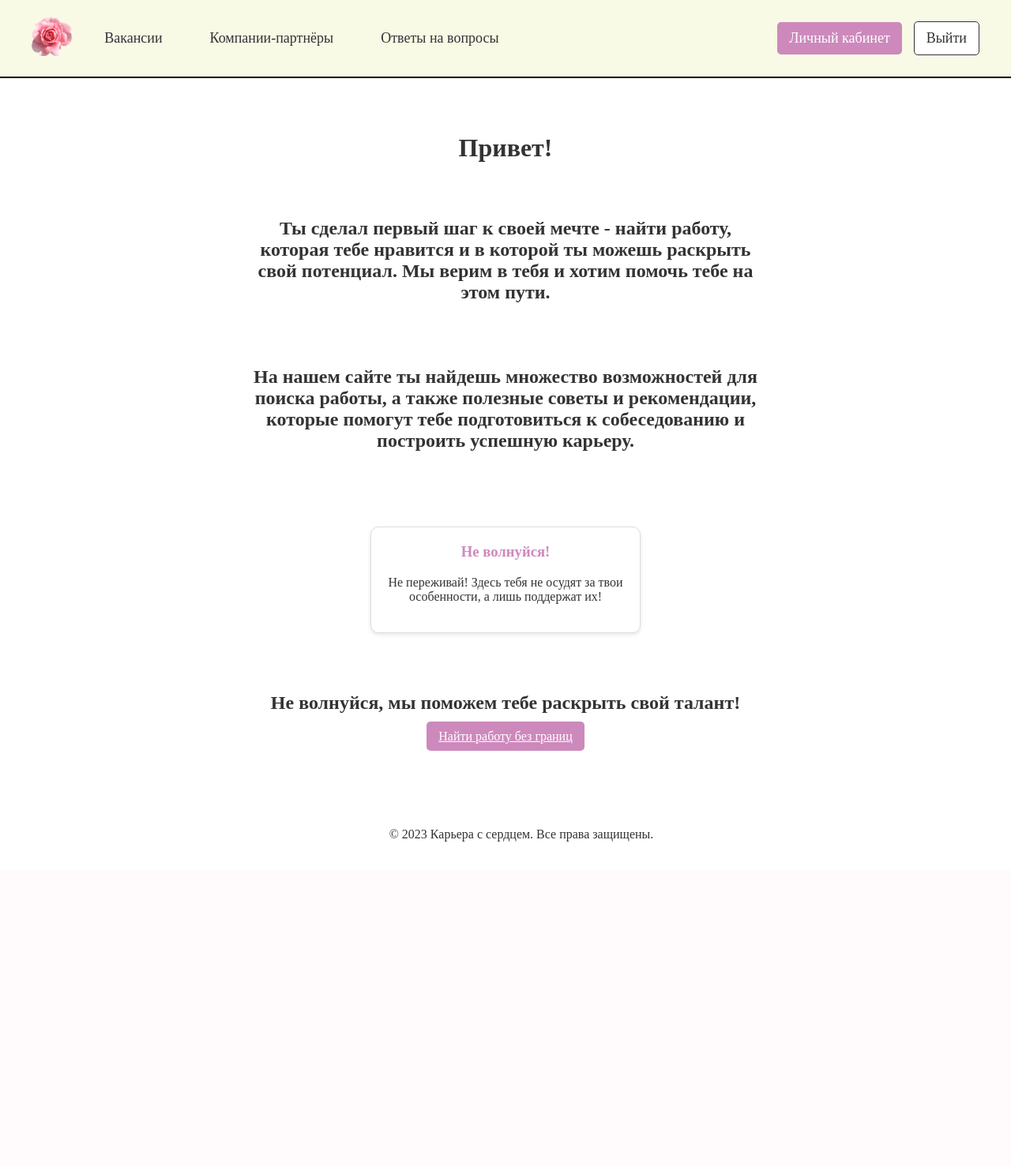
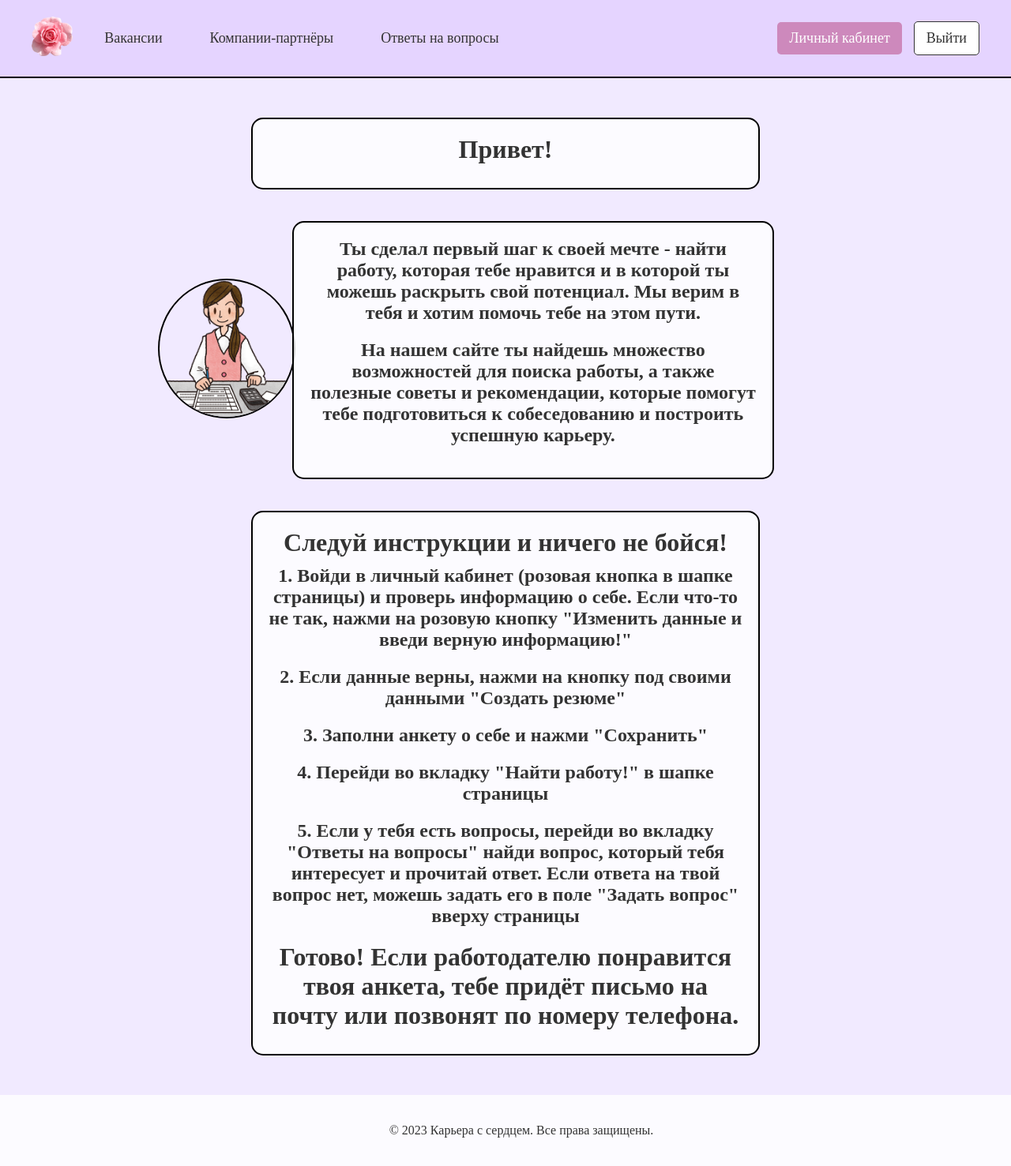
Before and after one commit to schlafrigevalerie/Volunteer_project, a PHP site: page /home-avt.html in a window 1280 px wide. Shown: the whole page at 79% size. Before the commit the page ends 1066 px from the top, so only its background shows below. Run offline with PHP 8.4, Linux system fonts and the light colour scheme; some web fonts are replaced.

Commit message:
change_home_avt

```diff
--- a/frontend/css/styles.css
+++ b/frontend/css/styles.css
@@ -1,6 +1,6 @@
 body {
     font-family: Arial, sans-serif;
-    background-color: url('../images/flowers.jpg'); /* Установка фона */
+    background-color: #F1EAFF;
     background-size:130% auto;/* Заполнение всего экрана */
     background-repeat: no-repeat; /* Без повторения */
     font-family: "Lora";
@@ -10,7 +10,7 @@ body {
 }
 
 header {
-    background-color: rgba(247, 249, 223, 0.8); /* Полупрозрачный нежно-желтый фон */
+    background-color: rgba(229, 212, 255); /* Полупрозрачный нежно-желтый фон */
     border-bottom: 2px solid black; /* Черная линия */
     padding: 20px 0; /* Убираем отступы */
     margin: 0; /* Убираем отступы */
@@ -95,9 +95,11 @@ nav a {
     border-radius: 15px; /* Закругленные углы */
     padding: 20px; /* Внутренние отступы */
     max-width: 600px; /* Максимальная ширина контейнера */
+    width: 100%; /* Ширина на 100% от родительского элемента */
     margin: 20px auto; /* Центрирование контейнера */
     text-align: center; /* Выравнивание текста по центру */
 }
+
 
 h1 {
     margin: 0 0 10px; /* Убираем верхний отступ и добавляем нижний */
@@ -160,15 +162,6 @@ footer {
     width: 100%;
 }
 
-.content-box {
-    background-color: rgba(255, 255, 255, 0.8); /* Полупрозрачный белый фон */
-    border-radius: 15px; /* Закругленные углы */
-    padding: 20px; /* Внутренние отступы */
-    max-width: 50%; /* Максимальная ширина контейнера */
-    margin: 20px auto; /* Центрирование контейнера */
-    text-align: center; /* Выравнивание текста по центру */
-}
-
 .form-group {
     margin-bottom: 25px; /* Отступ между полями формы */
 }
@@ -203,3 +196,49 @@ input[type="password"] {
     border: 1px solid #ccc; /* Светло-серая обводка */
     border-radius: 5px; /* Закругленные углы */
 }
+
+.content-box-container {
+    display: flex;
+    flex-direction: row-reverse;
+    justify-content: flex-start;
+    align-items: center;
+    margin-top: 20px;
+}
+
+
+.content-box-greetings{
+    background-color: rgba(255, 255, 255, 0.8); /* Полупрозрачный белый фон */
+    border-radius: 15px; /* Закругленные углы */
+    padding: 20px; /* Внутренние отступы */
+    max-width: 600px; /* Максимальная ширина контейнера */
+    width: 100%; /* Ширина на 100% от родительского элемента */
+    margin: 20px auto; /* Центрирование контейнера */
+    text-align: center; /* Выравнивание текста по центру */
+    border: 2px solid #000; /* Добавляем обводку черным цветом */
+}
+
+
+.content-box {
+    background-color: rgba(255, 255, 255, 0.8); /* Полупрозрачный белый фон */
+    border-radius: 15px; /* Закругленные углы */
+    padding: 20px; /* Внутренние отступы */
+    max-width: 600px; /* Максимальная ширина контейнера */
+    width: 100%; /* Ширина на 100% от родительского элемента */
+    margin: 20px auto; /* Центрирование контейнера */
+    text-align: center; /* Выравнивание текста по центру */
+    margin-right: 300px; /* Сдвигаем картинку ближе к блоку с текстом */
+    border: 2px solid #000; /* Добавляем обводку черным цветом */
+}
+
+
+.image-container {
+    flex-basis: 30%;; /* Уменьшаем ширину контейнера с картинкой */
+    margin-left: 200px; /* Сдвигаем картинку ближе к блоку с текстом */
+}
+
+.girl-image {
+    width: 100%; /* Растягиваем картинку по контейнеру */
+    height: auto; /* Сохраняем пропорции картинки */
+    border-radius: 50%; /* Округляем края картинки */
+    border: 2px solid #000; /* Добавляем обводку черным цветом */
+}
--- a/frontend/home-avt.html
+++ b/frontend/home-avt.html
@@ -39,27 +39,28 @@
         </div>
     </header>
     <main>
-        <div class="content-box">
-            <h1 id="greeting">Привет!</h1>  <!-- Здесь будет отображаться имя пользователя -->
+
+        <div class="content-box-greetings">
+        <h1 id="greeting">Привет!</h1>  <!-- Здесь будет отображаться имя пользователя -->
         </div>
-        <div class="content-box">
-            <h2>Ты сделал первый шаг к своей мечте - найти работу, которая тебе нравится и в которой ты можешь раскрыть свой потенциал. Мы верим в тебя и хотим помочь тебе на этом пути.</h2>
+        <!-- Контейнер для текста и картинки -->
+        <div class="content-box-container">
+            <div class="content-box">
+                <h2>Ты сделал первый шаг к своей мечте - найти работу, которая тебе нравится и в которой ты можешь раскрыть свой потенциал. Мы верим в тебя и хотим помочь тебе на этом пути.</h2>
+                <h2>На нашем сайте ты найдешь множество возможностей для поиска работы, а также полезные советы и рекомендации, которые помогут тебе подготовиться к собеседованию и построить успешную карьеру.</h2>
+            </div>
+            <div class="image-container">
+                <img src="images/girl.png" alt="Девушка" class="girl-image">
+            </div>
         </div>
-
-        <div class="content-box">
-            <h2>На нашем сайте ты найдешь множество возможностей для поиска работы, а также полезные советы и рекомендации, которые помогут тебе подготовиться к собеседованию и построить успешную карьеру.</h2>
-        </div>
-
-        <section class="motivational-cards">
-            <div class="card">
-                <h3>Не волнуйся!</h3>
-                <p>Не переживай! Здесь тебя не осудят за твои особенности, а лишь поддержат их!</p>
-            </div>
-        </section>
-
-        <div class="content-box">
-            <h2>Не волнуйся, мы поможем тебе раскрыть свой талант!</h2>
-            <a href="jobs.html" class="button">Найти работу без границ</a>
+        <div class="content-box-greetings">
+            <h1>Следуй инструкции и ничего не бойся!</h1>
+            <h2>1. Войди в личный кабинет (розовая кнопка в шапке страницы) и проверь информацию о себе. Если что-то не так, нажми на розовую кнопку "Изменить данные и введи верную информацию!"</h2>
+            <h2>2. Если данные верны, нажми на кнопку под своими данными "Создать резюме"</h2>
+            <h2>3. Заполни анкету о себе и нажми "Сохранить"</h2>
+            <h2>4. Перейди во вкладку "Найти работу!" в шапке страницы </h2>
+            <h2>5. Если у тебя есть вопросы, перейди во вкладку "Ответы на вопросы" найди вопрос, который тебя интересует и прочитай ответ. Если ответа на твой вопрос нет, можешь задать его в поле "Задать вопрос" вверху страницы</h2>
+            <h1>Готово! Если работодателю понравится твоя анкета, тебе придёт письмо на почту или позвонят по номеру телефона.</h1>
         </div>
     </main>
     <footer>
--- a/frontend/home.html
+++ b/frontend/home.html
@@ -29,7 +29,7 @@
         </div>
     </header>
     <main>
-        <div class="content-box">
+        <div class="content-box-greetings">
 	    <h1>Карьера с сердцем</h1>
 	    <h4>Безопасное трудоустройство людей с синдромом Дауна</h4>
 	</div>
--- a/frontend/index.html
+++ b/frontend/index.html
@@ -29,7 +29,7 @@
         </div>
     </header>
     <main>
-        <div class="content-box">
+        <div class="content-box-greetings">
             <h1>Регистрация</h1>
             <form id="registrationForm">
                 <div class="form-group">
@@ -79,7 +79,7 @@
                 <button type="submit" class="button small-button">Зарегистрироваться</button>
             </form>
         </div>
-        <div class="content-box">
+        <div class="content-box-greetings">
             <p class="login-prompt">Уже зарегистрированы? <a href="login.html" class="login-button">Авторизация</a></p>
         </div>
     </main>
--- a/frontend/lk.html
+++ b/frontend/lk.html
@@ -30,7 +30,7 @@
     </header>
 
     <main>
-        <div class="content-box">
+        <div class="content-box-greetings">
             <h1>Твои данные</h1>
             <p><strong>Имя:</strong> <span id="first_name"></span></p>
             <p><strong>Фамилия:</strong> <span id="last_name"></span></p>
@@ -40,11 +40,11 @@
             <p><strong>Email:</strong> <span id="email"></span></p>
         </div>
 
-        <div class="content-box">
+        <div class="content-box-greetings">
             <a href="jobs.html" class="button">Изменить данные</a>
         </div>
 
-        <div class="content-box">
+        <div class="content-box-greetings">
             <h2>Создай своё резюме!</h2>
             <a href="resume.html" class="button">Создать резюме</a>
         </div>
--- a/frontend/login.html
+++ b/frontend/login.html
@@ -29,7 +29,7 @@
         </div>
     </header>
     <main>
-        <div class="content-box">
+        <div class="content-box-greetings">
             <h1>Авторизация</h1>
             <form id="loginForm">
 		<div class="form-group">
@@ -43,7 +43,7 @@
     		<button type="submit" class="button small-button">Войти</button>
 	    </form>
 	</div>
-	<div class = "content-box">
+	<div class = "content-box-greetings">
             <p class="registration-prompt">Ещё не зарегистрирован? <a href="index.html" class="register-button">Регистрация</a></p>
 	<div>
     </main>
--- a/frontend/resume.html
+++ b/frontend/resume.html
@@ -29,7 +29,7 @@
         </div>
     </header>
     <main>
-        <div class="content-box">
+        <div class="content-box-greetings">
             <h1>Моё резюме</h1>
             <form id="registrationForm">
                 <div class="form-group">
```
Also changed, not shown: frontend/images/girl.png (added).
